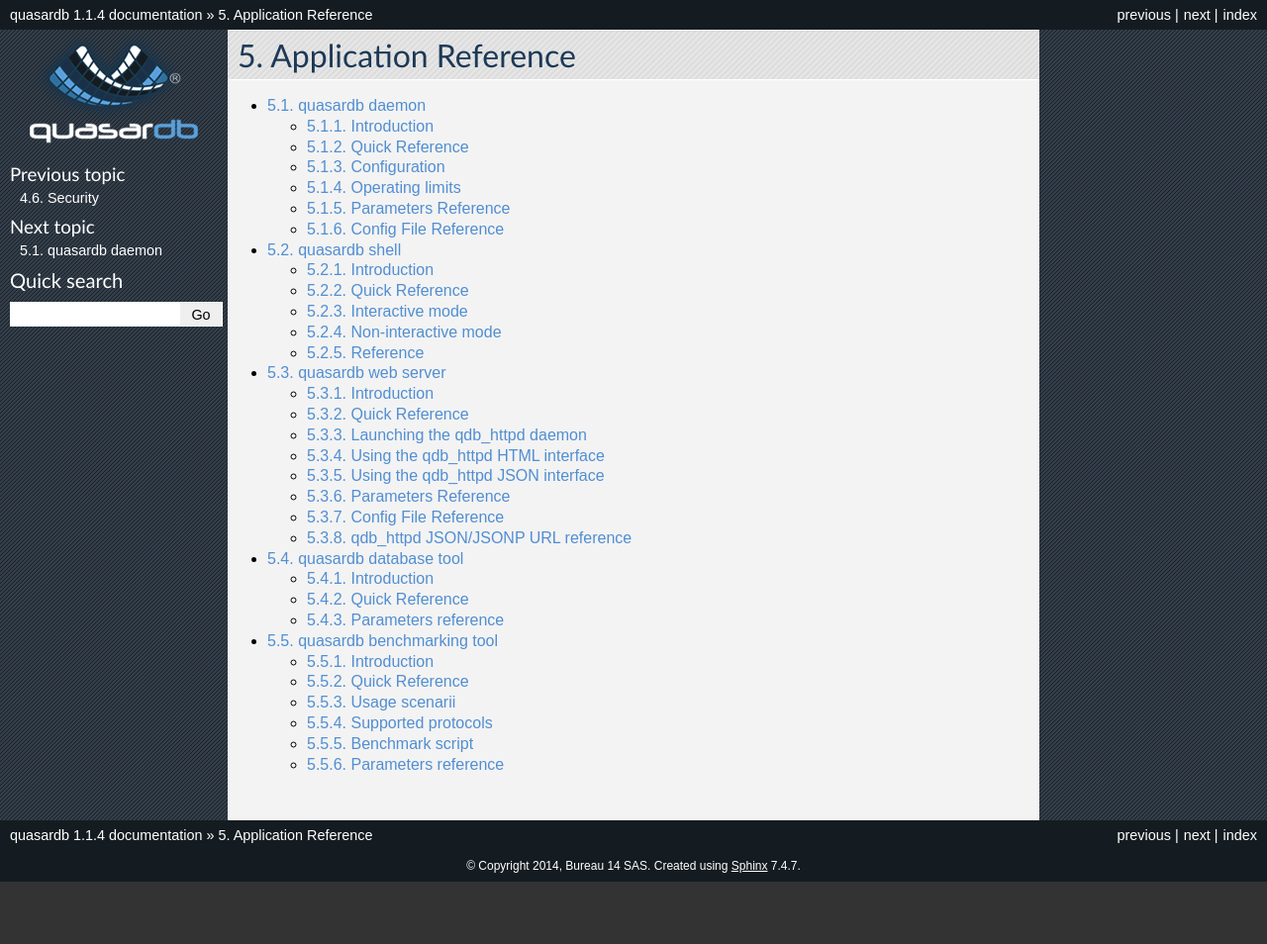
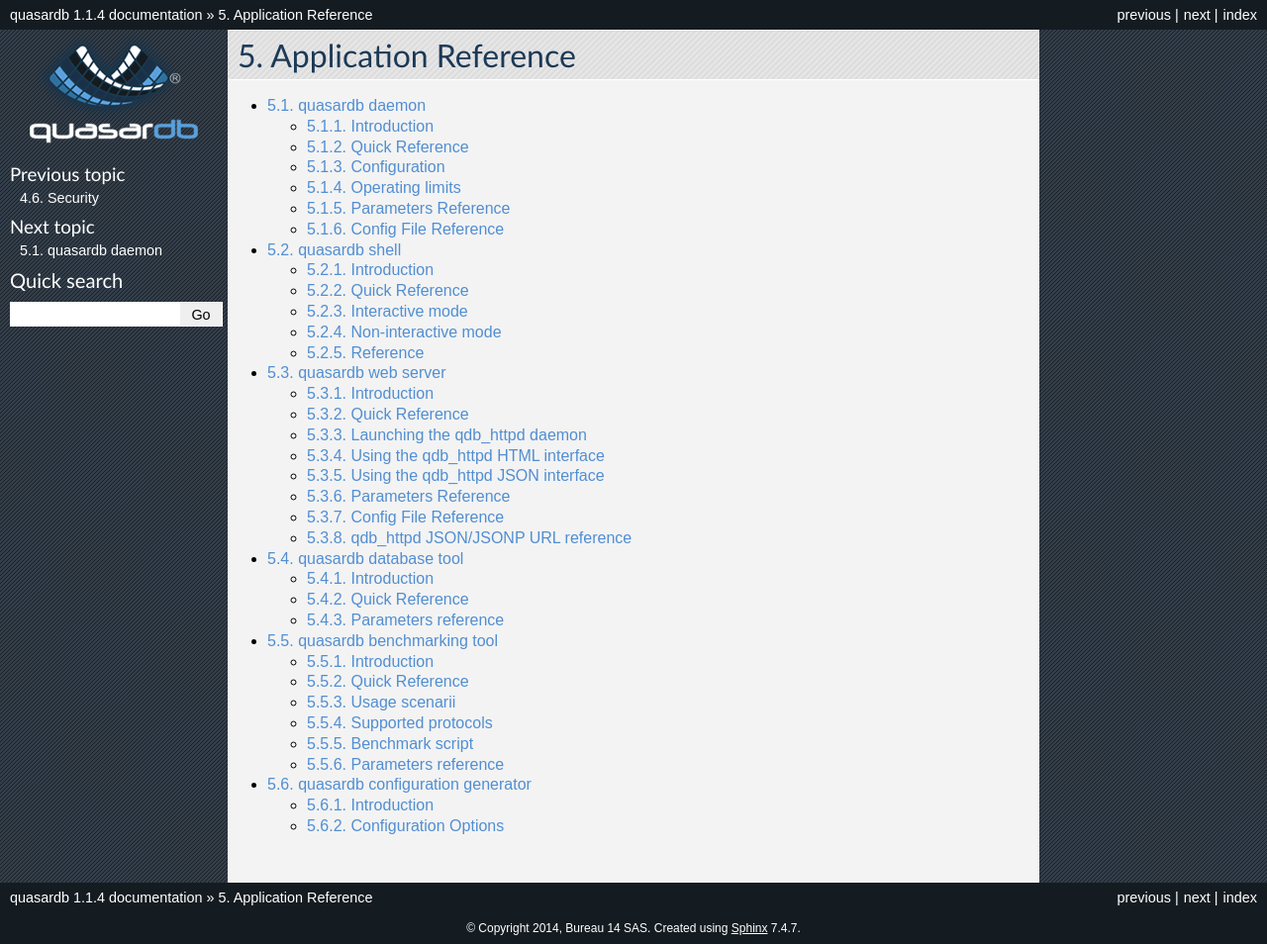
Before and after one commit to iltommi/qdb-documentation, a Sphinx documentation site: the page built from source/reference/index.rst, in a window 1280 px wide. Shown: the whole page at 99% size. Built offline with Sphinx 7.4.7, drawn with Linux system fonts in a browser that asks for light colours; pages that are not in the unit, such as notebooks, are missing from menus; before the commit the page ends 900 px from its top, so only the background shows below that; part of the change alters nothing that is shown.

Commit message:
Add the configuration generator documentation from 1.1.5.

```diff
--- /dev/null
+++ b/source/reference/confgen.rst
@@ -0,0 +1,64 @@
+quasardb configuration generator
+********************************
+
+.. highlight:: js
+
+Introduction
+============
+
+The quasardb configuration generator, confgen, can provide configuration files for your entire cluster at once.
+
+It is available from the following locations:
+  * On the quasardb website at https://www.quasardb.net/confgen/
+  * In your quasardb installation, at /confgen
+
+If a single hostname or IP address is given, the configuration generator produces a single configuration file. If multiple hostnames or IP addresses are given, the configuration generator produces multiple configuration files in a .zip archive.
+
+Configuration Options
+=====================
+
+About the Hardware
+^^^^^^^^^^^^^^^^^^
+
+This section configures the hardware parameters for the cluster. If the node hardware is not identical, enter values that are suitable for the least powerful node in the cluster.
+
+.. option:: Available RAM
+
+    Sets the maximum amount of RAM available to quasardb. Once this value is reached, the quasardb daemon will evict entries from memory to ensure it stays below the limit. See **global::limiter::max_bytes** in the qdbd :ref:`qdbd-config-file-reference`.
+
+.. option:: Disk Allocation
+
+    Sets the maximum amount of hard disk space available to quasardb. Any write operations that would overflow the database will return a qdb_e_system error stating “disk full”. See **global::depot::max_bytes** in the qdbd :ref:`qdbd-config-file-reference`.
+
+.. option:: Number of Cores
+
+    Sets the number of partitions quasardb should use during operation. See **local::network::partitions_count** in the qdbd :ref:`qdbd-config-file-reference`.
+
+About the Machines
+^^^^^^^^^^^^^^^^^^
+
+.. option:: Hostname / IP
+
+    Sets the Hostname or IP address for nodes in the cluster. If generating configuration files for multiple nodes at once, click the "Click here to add another machine" link below the Hostname/IP field. All added Hostnames / IPs will receive a custom config file with their listen address and bootstrapping peers preconfigured.
+
+    See **local::chord::bootstrapping_peers** and `local::network::listen_on` in the qdbd :ref:`qdbd-config-file-reference`.
+
+.. option:: Replication Factor
+
+    Sets the amount of times each entry should be replicated on another node. See :ref:`data-replication` and **global::depot::replication_factor** in the qdbd :ref:`qdbd-config-file-reference`.
+
+.. option:: Low Level Synchronized Disk Writes
+
+    Sets whether the daemon should sync all writes to the underlying disk filesystem. Provides extra reliability at a small performance cost. See **global::depot::sync** in the qdbd :ref:`qdbd-config-file-reference`.
+
+.. option:: Data Persistence
+
+    Sets whether the database should store memory in RAM or store it on disk. Data is stored on disk by default. Only enable this if you are sure you do not want data persisted to disk. See **global::depot::transient** in the qdbd :ref:`qdbd-config-file-reference`.
+
+.. option:: Log Level
+
+    Sets the log level for the quasardb daemon. See **local::logger::log_level** in the qdbd :ref:`qdbd-config-file-reference`.
+
+.. option:: Allowed Simultaneous Connections
+
+    Sets the number of simultaneous connections the quasardb daemon can service. See **local::network::server_sessions** in the qdbd :ref:`qdbd-config-file-reference`.
--- a/source/reference/index.rst
+++ b/source/reference/index.rst
@@ -14,3 +14,4 @@ Application Reference
    qdb_httpd
    qdb_dbtool
    qdb_comparison
+   confgen
--- a/source/tutorials/one_ring.rst
+++ b/source/tutorials/one_ring.rst
@@ -16,9 +16,7 @@ In this tutorial we will set up a cluster of three machines with static IP addre
 Configure the First Node
 ~~~~~~~~~~~~~~~~~~~~~~~~
 
-#. Generate a default configuration file. ::
-
-    qdbd --gen-config > qdbd_config.conf
+#. Generate configuration files for your cluster using the :doc:`../reference/confgen`.
 
 #. Edit the configuration file.
 
@@ -85,7 +83,7 @@ Configure the First Node
 Configure the Second and Third Nodes
 ~~~~~~~~~~~~~~~~~~~~~~~~~~~~~~~~~~~~
 
-#. Generate a default configuration file.
+#. Generate configuration files for your cluster using the :doc:`../reference/confgen`.
 
 #. Leave the global cluster parameters at default. These will be overwritten by the global settings from our first node.
 
```
